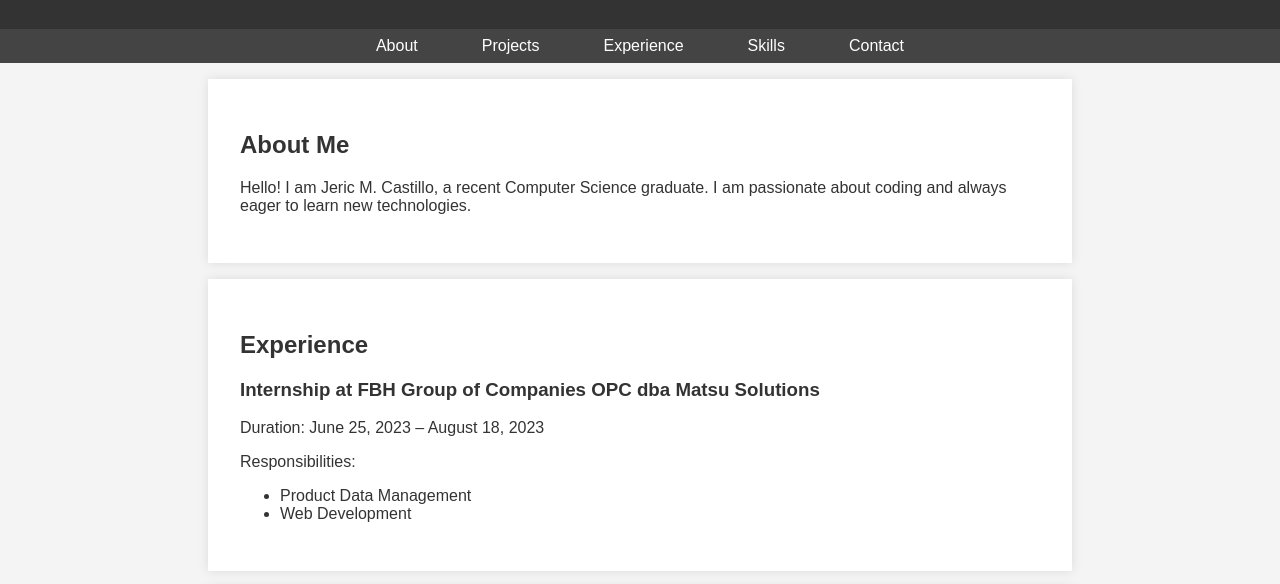
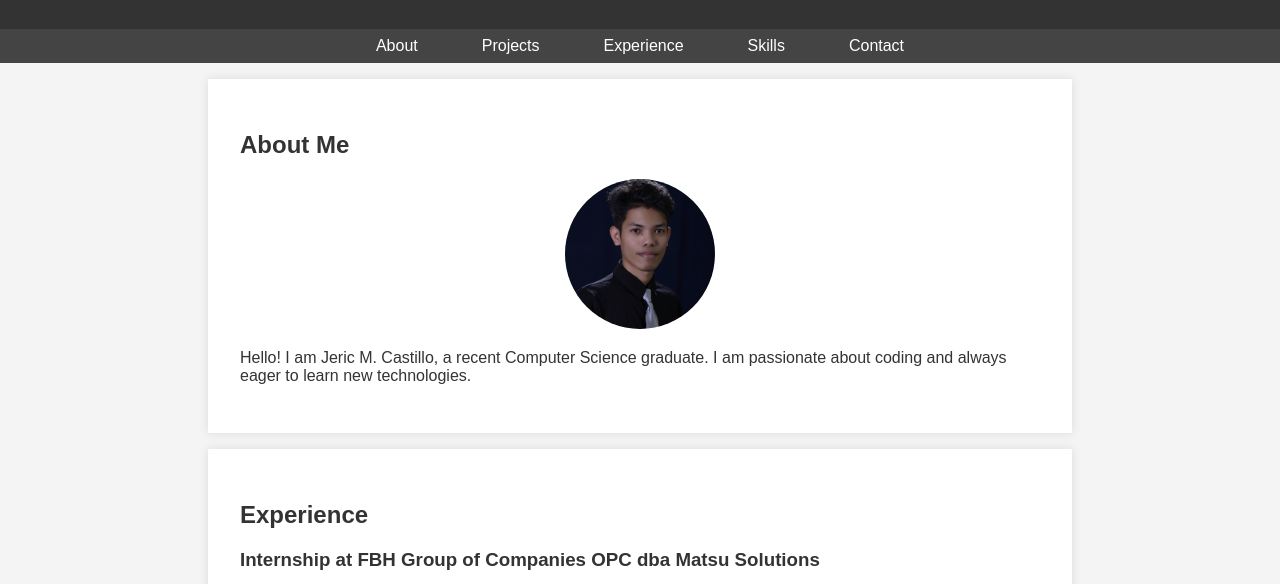
Before and after one commit to GMJERIC/Portfolio, a plain HTML site: page index.html in a window 1280 px wide. Shown: the part 117-701 px from the top of the page. Drawn offline with Linux system fonts and the light colour scheme.

Commit message:
:rocket: Add profile picture

```diff
--- a/index.html
+++ b/index.html
@@ -22,6 +22,7 @@
     </nav>
     <section id="about">
         <h2>About Me</h2>
+        <img src="pic.jpeg" alt="Jeric M. Castillo" class="profile-pic">
         <p>Hello! I am Jeric M. Castillo, a recent Computer Science graduate. I am passionate about coding and always eager to learn new technologies.</p>
     </section>
     <section id="experience">
--- a/styles.css
+++ b/styles.css
@@ -82,3 +82,11 @@ footer {
     font-size: 2.5em;
     margin-top: 20px;
 }
+.profile-pic {
+    display: block;
+    margin: 20px auto;
+    border-radius: 50%;
+    width: 150px;
+    height: 150px;
+    object-fit: cover;
+}
```
Also changed, not shown: pic.jpeg (added).
